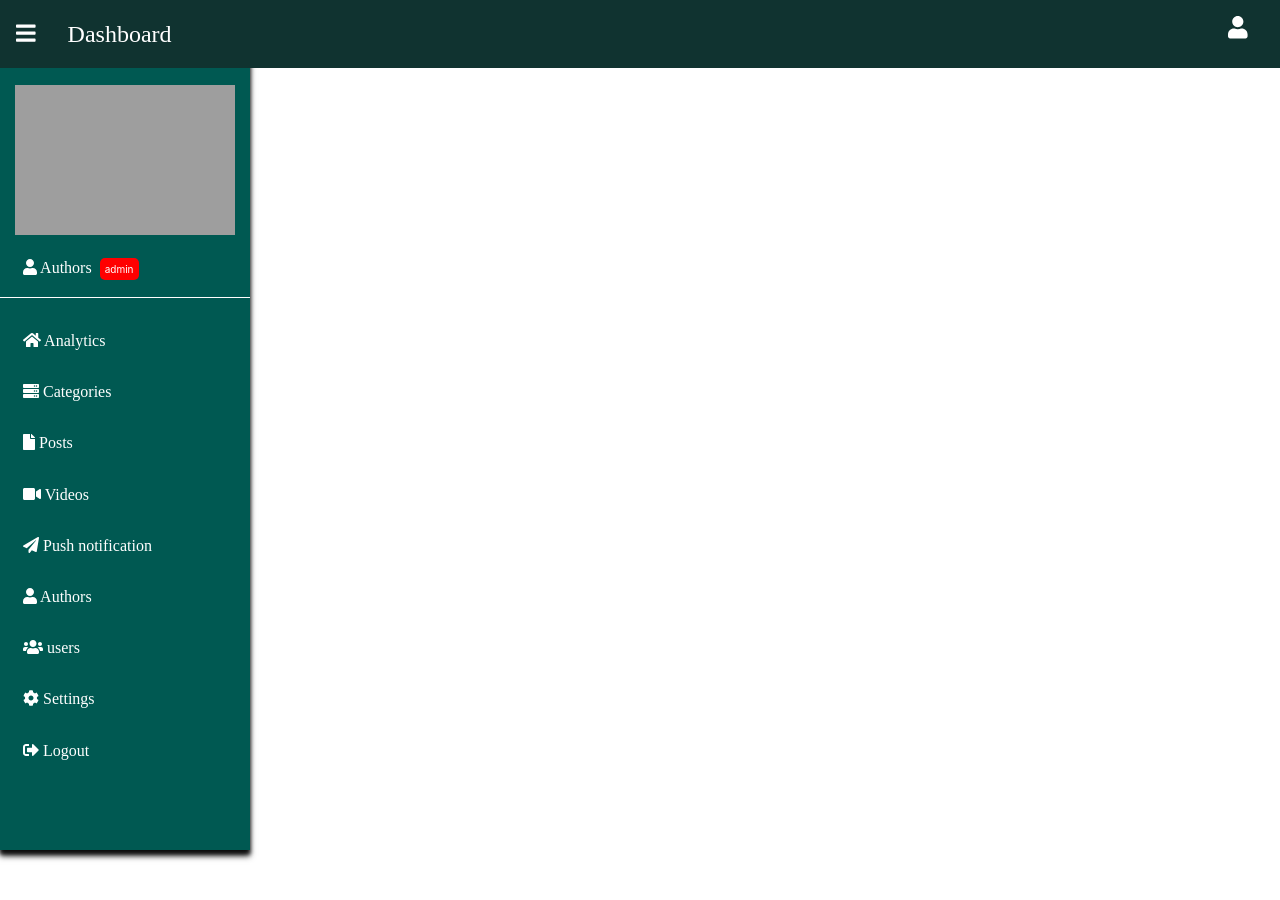
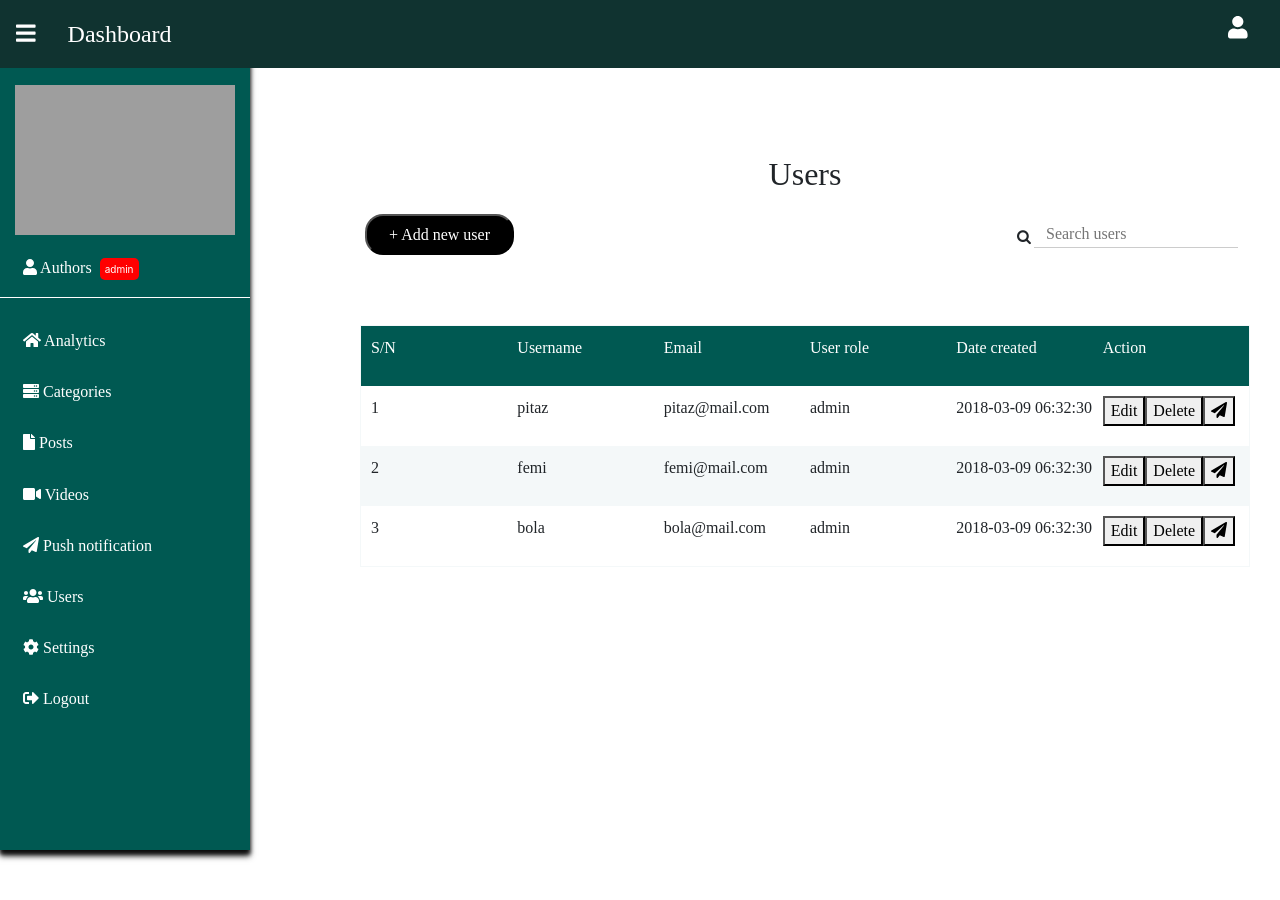
Before and after one commit to pitaz/blog-dashboard, a React (Create React App) app: page /users in a window 1280 px wide. Shown: the top 900 px of the page. Before the commit the page ends 800 px from the top, so only its background shows below. Built offline with nearby package versions, Linux system fonts and the light colour scheme; grey boxes are pictures that could not be loaded; a web font is replaced by a local one.

Commit message:
feat(users): add users view
- add users component
- add users scss styles

[Finishes #167021753]

```diff
--- a/src/components/Sidebar/index.tsx
+++ b/src/components/Sidebar/index.tsx
@@ -1,6 +1,6 @@
 import * as React from 'react';
 import { Link } from "react-router-dom";
-import { FontAwesomeIcon } from '@fortawesome/react-fontawesome'
+import { FontAwesomeIcon } from '@fortawesome/react-fontawesome';
 import {
   faServer,
   faHome,
@@ -10,7 +10,7 @@ import {
   faUser,
   faUsers,
   faCog,
-  faSignOutAlt} from '@fortawesome/free-solid-svg-icons'
+  faSignOutAlt} from '@fortawesome/free-solid-svg-icons';
 import './Sidebar.scss';
 
 const Sidebar = () => (
@@ -28,8 +28,7 @@ const Sidebar = () => (
       <span className="menu-icon"><Link to="/posts"><FontAwesomeIcon icon={faFile} /> Posts</Link></span>
       <span className="menu-icon"><Link to="/videos"><FontAwesomeIcon icon={faVideo} /> Videos</Link></span>
       <span className="menu-icon"><FontAwesomeIcon icon={faPaperPlane} /> Push notification</span>
-      <span className="menu-icon"><FontAwesomeIcon icon={faUser} /> Authors</span>
-      <span className="menu-icon"><FontAwesomeIcon icon={faUsers} /> users</span>
+      <span className="menu-icon"><Link to="/users"><FontAwesomeIcon icon={faUsers} /> Users</Link></span>
       <span className="menu-icon"><FontAwesomeIcon icon={faCog} /> Settings</span>
       <span className="menu-icon"><FontAwesomeIcon icon={faSignOutAlt} /> Logout</span>
 
--- /dev/null
+++ b/src/pages/Users/Users.scss
@@ -0,0 +1,71 @@
+@import '../../assets/variables.scss';
+.users {
+  margin: 20px 20px 0 350px;
+  font-family: 'CaviarDreams';
+
+  .label {
+    margin-top: 150px;
+    text-align: center;
+    font-size: 2rem;
+    font-family: 'CaviarDreams';
+  }
+
+  .top-bar {
+    margin: 8px 15px;
+    display: flex;
+    flex-direction: row;
+    justify-content: space-between;
+
+    button {
+      background-color: black;
+      color: $white;
+      border-radius: 18px;
+      padding: 4px 22px;
+    }
+
+
+    .search {
+      position: relative;
+      padding: 7px;
+     }
+    .search input {
+      margin: 0 0 0 10px;
+      text-indent: 10px;
+      display: inline-block;
+      border-left: none;
+      border-right: none;
+      border-top: none;
+      border-bottom: 1px solid #ccc;
+      box-sizing: border-box;
+    }
+    .search .fa-search {
+      position: absolute;
+      top: 15px;
+      left: 0;
+      font-size: 15px;
+    }
+  }
+
+  .category-table {
+    display: flex;
+    flex-direction: column;
+    margin: 70px 10px 0;
+    border: 1px solid map-get($grey, 200);
+
+    .table-header{
+      background-color: map-get($palette, primary);
+      color: $white;
+    }
+
+    .table-header, .table-row {
+      display: grid;
+      grid-template-columns: repeat(6, 1fr);
+      grid-gap: 10px;
+      grid-auto-rows: minmax(50px, auto);
+      padding: 10px 10px 0;
+    }
+    .table-row:nth-child(odd) {
+      background-color: map-get($grey, 200 );
+    }
+  }
+}
--- /dev/null
+++ b/src/pages/Users/index.tsx
@@ -0,0 +1,74 @@
+import * as React from 'react';
+import './Users.scss';
+import { FontAwesomeIcon } from '@fortawesome/react-fontawesome';
+import { faPaperPlane } from '@fortawesome/free-solid-svg-icons';
+
+const Users = () => (
+  <div className="users">
+    <p className="label">Users</p>
+    <div className="top-bar">
+      <button>+ Add new user</button>
+      <div className="search">
+        <span className="fa fa-search"></span>
+        <input placeholder="Search users"/>
+      </div>
+    </div>
+
+    <div className="category-table">
+      <div className="table-header">
+        <div className="data">S/N</div>
+        <div className="data">Username</div>
+        <div className="data">Email</div>
+        <div className="data">User role</div>
+        <div className="data">Date created</div>
+        <div className="data">Action</div>
+      </div>
+      <div className="table-row">
+        <div className="data">1</div>
+        <div className="data">pitaz</div>
+        <div className="data">pitaz@mail.com</div>
+        <div className="data">admin</div>
+        <div className="data">2018-03-09 06:32:30</div>
+        <div className="data">
+          <div>
+            <button>Edit</button>
+            <button>Delete</button>
+            <button> <FontAwesomeIcon icon={faPaperPlane} /></button>
+          </div>
+        </div>
+      </div>
+
+      <div className="table-row">
+        <div className="data">2</div>
+        <div className="data">femi</div>
+        <div className="data">femi@mail.com</div>
+        <div className="data">admin</div>
+        <div className="data">2018-03-09 06:32:30</div>
+        <div className="data">
+          <div>
+            <button>Edit</button>
+            <button>Delete</button>
+            <button> <FontAwesomeIcon icon={faPaperPlane} /></button>
+          </div>
+        </div>
+      </div>
+
+      <div className="table-row">
+        <div className="data">3</div>
+        <div className="data">bola</div>
+        <div className="data">bola@mail.com</div>
+        <div className="data">admin</div>
+        <div className="data">2018-03-09 06:32:30</div>
+        <div className="data">
+          <div>
+            <button>Edit</button>
+            <button>Delete</button>
+            <button> <FontAwesomeIcon icon={faPaperPlane} /></button>
+          </div>
+        </div>
+      </div>
+    </div>
+  </div>
+)
+
+export default Users;
--- a/src/routes/index.jsx
+++ b/src/routes/index.jsx
@@ -6,6 +6,7 @@ import Sidebar from "components/Sidebar";
 import Categories from "pages/Categories";
 import Posts from "pages/Posts";
 import Videos from "pages/Videos";
+import Users from "pages/Users";
 
 
 
@@ -18,6 +19,7 @@ const Routes = () => (
     <Route exact path='/categories' component={Categories} />
     <Route exact path='/posts' component={Posts} />
     <Route exact path='/videos' component={Videos} />
+    <Route exact path='/users' component={Users} />
   </Switch>
 </div>
 );
```
Also changed, not shown: src/pages/Users/interfaces.d.ts (added).
